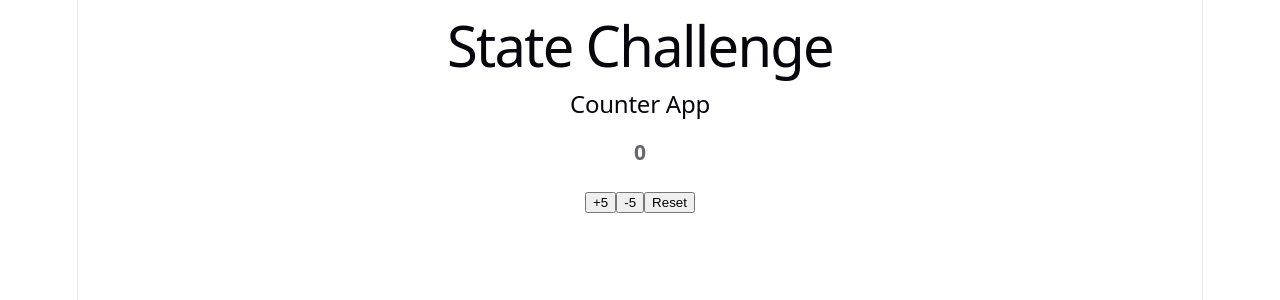
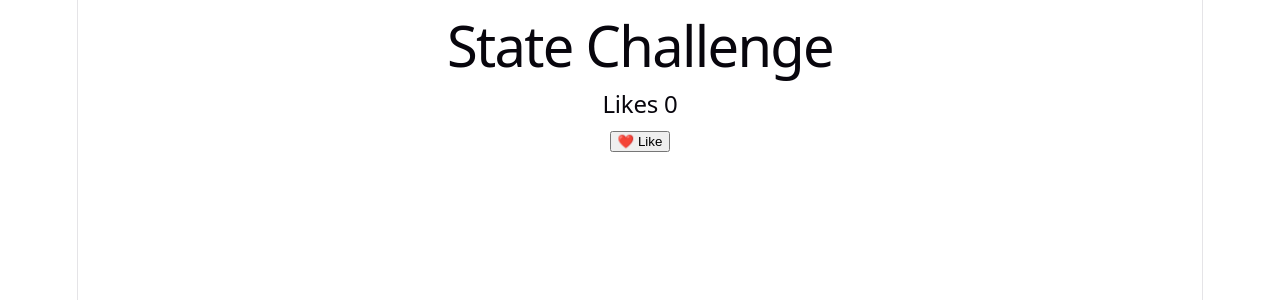
Before and after one commit to HaithamAbuDraz/react-learning-journey, a React (Vite) app: page / in a window 1280 px wide. Shown: the top 300 px of the page. Built offline with nearby package versions, Linux system fonts and the light colour scheme.

Commit message:
Replace Counter with LikeButton in StateChallenge

```diff
--- a/src/challenges/04-state/StateChallenge.jsx
+++ b/src/challenges/04-state/StateChallenge.jsx
@@ -1,11 +1,11 @@
-import Counter from '../../challenges/04-state/components/Counter';
+import LikeButton from '../../challenges/04-state/components/LikeButton';
 
 function StateChallenge() {
   return (
     <div>
       <h1>State Challenge</h1>
 
-      <Counter />
+      <LikeButton />
     </div>
   );
 }
```
